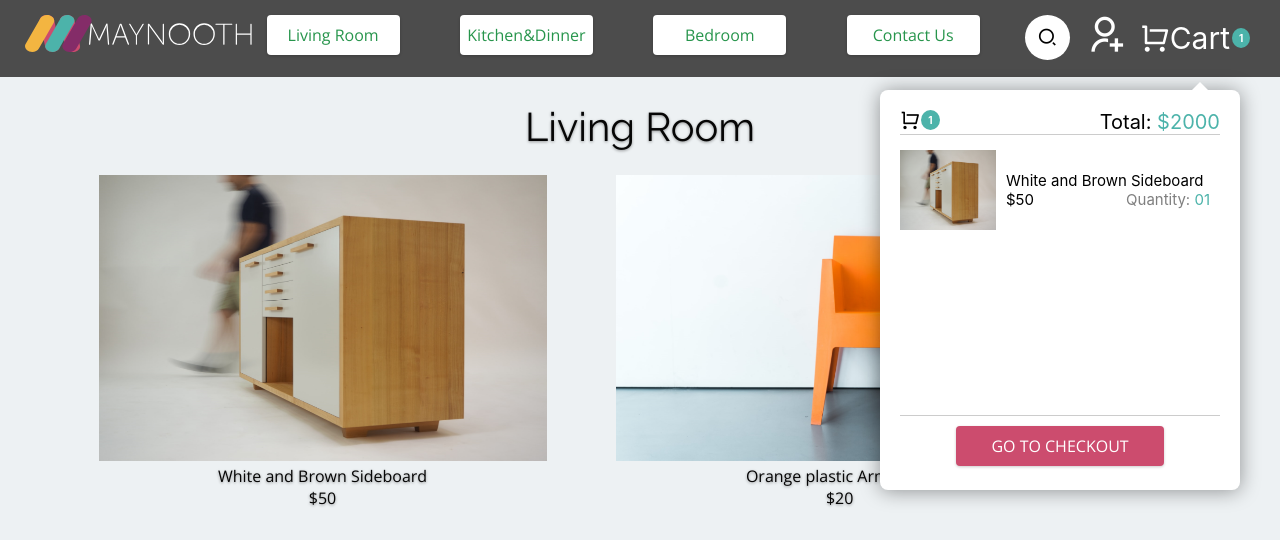
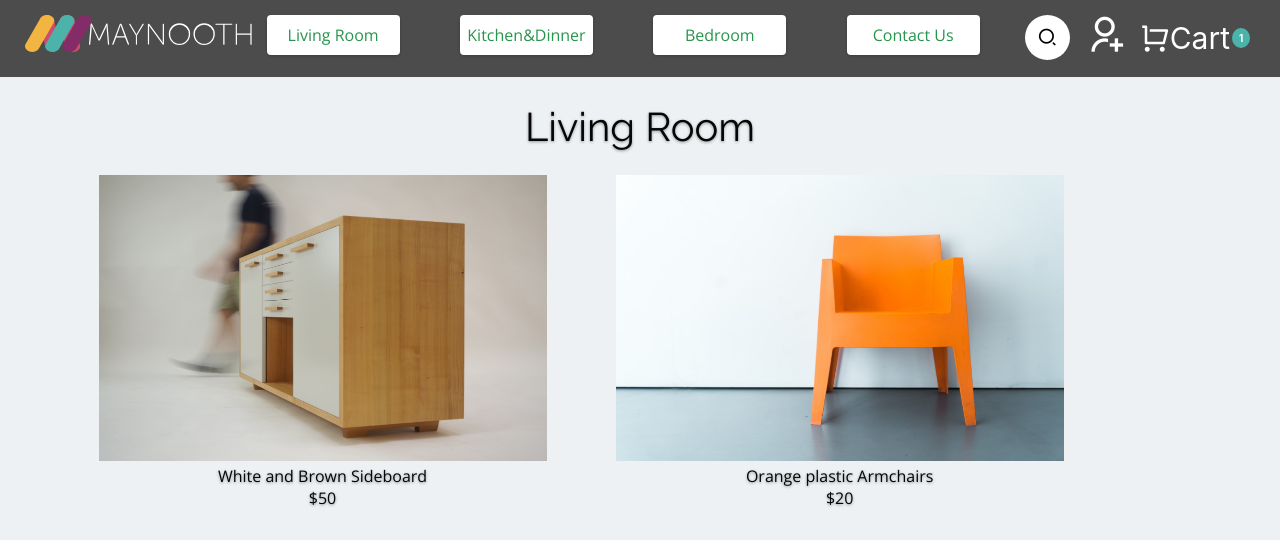
Before and after one commit to neelesh17/Mayooth-Furniture, a React (Create React App) app in the folder client/: page /shop/bedroom in a window 1280 px wide. Shown: the top 540 px of the page. Built offline with nearby package versions, Linux system fonts and the light colour scheme.

Commit message:
added cart toggle functionality

```diff
--- a/client/src/components/Items.jsx
+++ b/client/src/components/Items.jsx
@@ -5,7 +5,24 @@ export const  ProductItem = [{
     price: "$50",
     company: "Scott",
     description: "Lorem ipsum dolor sit amet consectetur, adipisicing elit. Velit, eum temporibus reprehenderit quaerat animi numquam quo eaque repudiandae nihil, ullam qui, quas excepturi! Voluptatem praesentium illum tempora molestias ab ipsa."
-}];
+},
+{
+    id: 1,
+    image: '/images/product1.png',
+    name: "White and Brown Sideboard",
+    price: "$50",
+    company: "Scott",
+    description: "Lorem ipsum dolor sit amet consectetur, adipisicing elit. Velit, eum temporibus reprehenderit quaerat animi numquam quo eaque repudiandae nihil, ullam qui, quas excepturi! Voluptatem praesentium illum tempora molestias ab ipsa."
+},
+{
+    id: 1,
+    image: '/images/product1.png',
+    name: "White and Brown Sideboard",
+    price: "$50",
+    company: "Scott",
+    description: "Lorem ipsum dolor sit amet consectetur, adipisicing elit. Velit, eum temporibus reprehenderit quaerat animi numquam quo eaque repudiandae nihil, ullam qui, quas excepturi! Voluptatem praesentium illum tempora molestias ab ipsa."
+}
+];
 
 export const  NewItems = [{
         id: 1,
--- a/client/src/components/cart-dropdown/cart.dropdown.component.jsx
+++ b/client/src/components/cart-dropdown/cart.dropdown.component.jsx
@@ -26,12 +26,12 @@ const CartDropdown = ({cartItems, history}) => (
                 ))
                 ) : <EmptyMessageContainer>Your Cart Is Empty</EmptyMessageContainer>
             }
+            <CartDropdownButton color="white" backgroundColor="rgba(204, 76, 110, 1)" width="13em" height="auto" onClick={() => {
+                history.push("/checkout");
+            }}>
+                GO TO CHECKOUT
+            </CartDropdownButton>
         </CartItemsContainer>
-        <CartDropdownButton color="white" backgroundColor="rgba(204, 76, 110, 1)" width="13em" height="auto" onClick={() => {
-            history.push("/checkout");
-        }}>
-            GO TO CHECKOUT
-        </CartDropdownButton>
     </CartDropdownContainer>
 );
 
--- a/client/src/components/cart-dropdown/cart.dropdown.styles.jsx
+++ b/client/src/components/cart-dropdown/cart.dropdown.styles.jsx
@@ -1,5 +1,20 @@
-import styled from 'styled-components';
+import styled,{keyframes} from 'styled-components';
 import {CustomButton} from '../style-utils/utils.styles';
+
+const slideDown = keyframes`
+	0% {
+        height:0;
+	}
+	100% {
+		height:25em;
+	}
+`;
+export const CartDropdownHeaderContainer = styled.div`
+    display: flex;
+    justify-content: space-between;
+    border-bottom: 1px solid rgba(0,0,0,0.2);
+    font-size: 20px;
+`;
 
 export const EmptyMessageContainer = styled.span`
     font-size: 18px;
@@ -7,39 +22,33 @@ export const EmptyMessageContainer = styled.span`
 `;
 
 export const CartItemsContainer = styled.div`
-    height: 7em;
+    height: 100%;
     display: flex;
     flex-direction: column;
-    border-bottom: 1px solid rgba(0,0,0,0.2);
     overflow-y: scroll;
 `;
 
 export const CartDropdownButton = styled(CustomButton)`
-   margin: 10px auto 0 auto;
+    margin: 2em auto;
 `;
 
 
 export const CartDropdownContainer = styled.div`
     position: absolute;
-    width: 8em;
-    height: 9em;
+    width: 20em;
+    height: 25em;
     display: flex;
     flex-direction: column;
-    padding: 20px;
+    padding: 1.3em;
+    padding-bottom: 0;
     border: 1px solid black;
     background-color: white;
     color: black;
-    top: 90px;
-    right: 40px;
+    top: 5em;
+    right: 4em;
     z-index: 5;
     border: none;
     border-radius: 8px;
     box-shadow: 0px 1px 20px rgba(0, 0, 0, 0.4);
+    animation: ${slideDown} .6s ease;
 `;
-
-export const CartDropdownHeaderContainer = styled.div`
-    display: flex;
-    justify-content: space-between;
-    border-bottom: 1px solid rgba(0,0,0,0.2);
-    font-size: 20px;
-`;
--- a/client/src/components/cart/cart.component.jsx
+++ b/client/src/components/cart/cart.component.jsx
@@ -1,5 +1,8 @@
 import React from 'react';
+import { connect } from 'react-redux';
+import { createStructuredSelector } from 'reselect';
 
+import {toggleCartHidden} from '../../redux/cart/cart.actions';
 import {CartIconContainer, ItemCountConatiner} from './cart.styles';
 
 const Cart = ({toggleCartHidden, itemCount}) => (
@@ -10,4 +13,12 @@ const Cart = ({toggleCartHidden, itemCount}) => (
     </CartIconContainer>
 );
 
-export default Cart;
+// const mapStateToProps = createStructuredSelector({
+
+// });
+
+const mapDispatchToProps = (dispatch) => ({
+    toggleCartHidden: () => dispatch(toggleCartHidden())
+});
+
+export default connect(null,mapDispatchToProps)(Cart);
--- a/client/src/components/nav/nav.component.jsx
+++ b/client/src/components/nav/nav.component.jsx
@@ -1,6 +1,9 @@
 import React from 'react';
 import { Link } from 'react-router-dom';
+import { connect } from 'react-redux';
+import { createStructuredSelector } from 'reselect';
 
+import {selectCartHidden} from '../../redux/cart/cart.selector';
 import {ReactComponent as Logo} from '../../assets/Logo-Maynooth-Option3.svg';
 
 import {
@@ -14,7 +17,7 @@ import Cart from '../cart/cart.component';
 import CartDropdown from '../cart-dropdown/cart.dropdown.component';
 import {ProductItem} from '../Items';
 
-const Navbar = () => (
+const Navbar = ({hidden}) => (
     <NavContainer>
         <LogoContainer to="/">
             <Logo className="logo" />
@@ -37,9 +40,13 @@ const Navbar = () => (
             <span className="search"><i className="ri-search-2-line"></i></span>
             <Icons to="/signup"><i className="ri-user-add-line icon"></i></Icons>
             <Cart />
-            <CartDropdown cartItems={ProductItem}/>
         </IconContainer>
+        {hidden? null : <CartDropdown cartItems={ProductItem}/>}
     </NavContainer>
 );
 
-export default Navbar;
+const mapStateToProps = createStructuredSelector({
+    hidden: selectCartHidden,
+});
+
+export default connect(mapStateToProps)(Navbar);
--- /dev/null
+++ b/client/src/redux/cart/cart.actions-types.js
@@ -0,0 +1,5 @@
+const CartActionTypes = {
+    TOGGLE_CART_HIDDEN: 'TOGGLE_CART_HIDDEN',
+}
+
+export default CartActionTypes;
--- /dev/null
+++ b/client/src/redux/cart/cart.actions.js
@@ -0,0 +1,5 @@
+import CartActionTypes from './cart.actions-types';
+
+export const toggleCartHidden = ()=> ({
+    type: CartActionTypes.TOGGLE_CART_HIDDEN
+});
--- /dev/null
+++ b/client/src/redux/cart/cart.reducer.js
@@ -0,0 +1,20 @@
+import CartActionTypes from './cart.actions-types';
+
+const INITIAL_STATE = {
+    hidden: true,
+    cartItems: [],
+}
+
+const cartReducer = (state = INITIAL_STATE, action) => {
+    switch(action.type){
+        case CartActionTypes.TOGGLE_CART_HIDDEN:
+            return {
+                ...state,
+                hidden: !state.hidden
+            }
+        default:
+            return state;
+    }
+}
+
+export default cartReducer;
--- /dev/null
+++ b/client/src/redux/cart/cart.selector.js
@@ -0,0 +1,8 @@
+import { createSelector } from 'reselect';
+
+const seletCart = state => state.cart;
+
+export const selectCartHidden = createSelector(
+    [seletCart],
+    (cart) => cart.hidden
+);
--- a/client/src/redux/root-reducer.js
+++ b/client/src/redux/root-reducer.js
@@ -3,6 +3,7 @@ import { persistReducer } from 'redux-persist';
 import storage from 'redux-persist/lib/storage';
 
 import homepageReducer from './homepage/homepage.reducer'
+import cartReducer from './cart/cart.reducer';
 
 const persistConfig = {
     key: "root",
@@ -12,6 +13,7 @@ const persistConfig = {
 
 const rootReducer = combineReducers({
     homepage: homepageReducer,
+    cart: cartReducer,
 });
 
 export default persistReducer(persistConfig, rootReducer);
```
